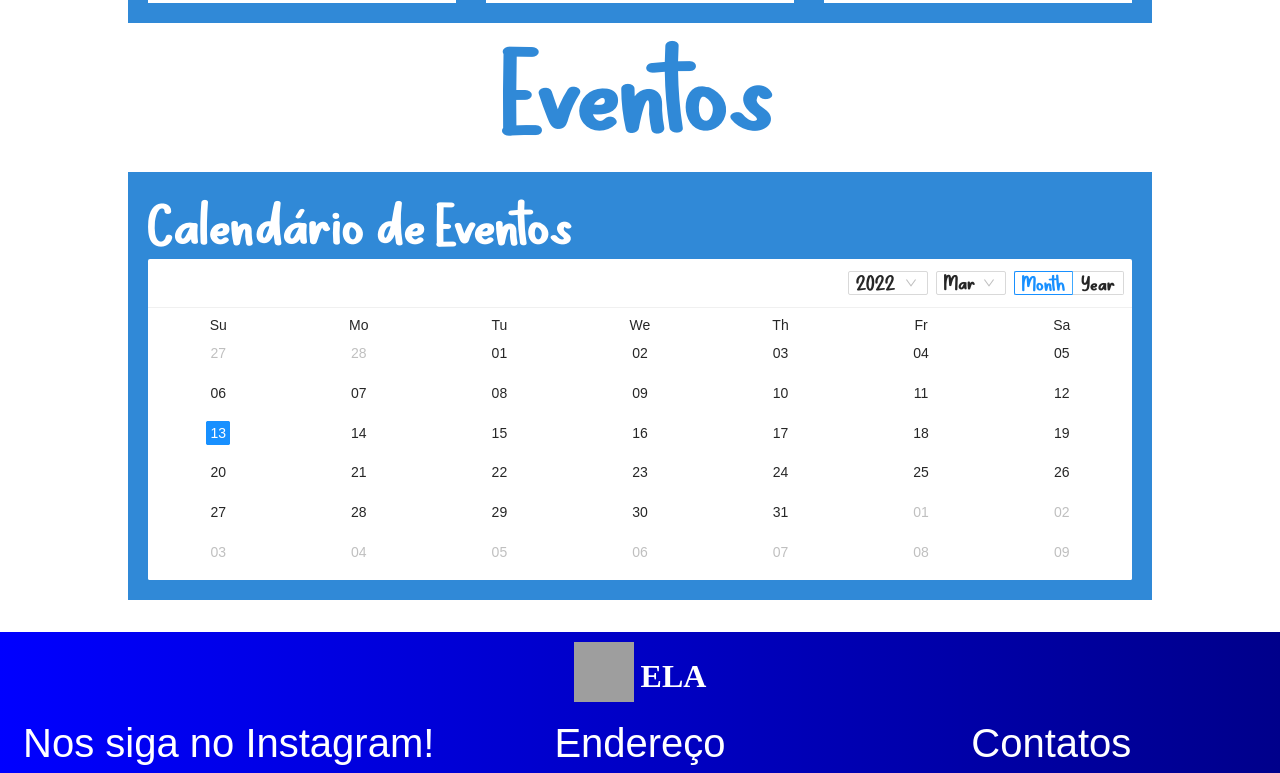
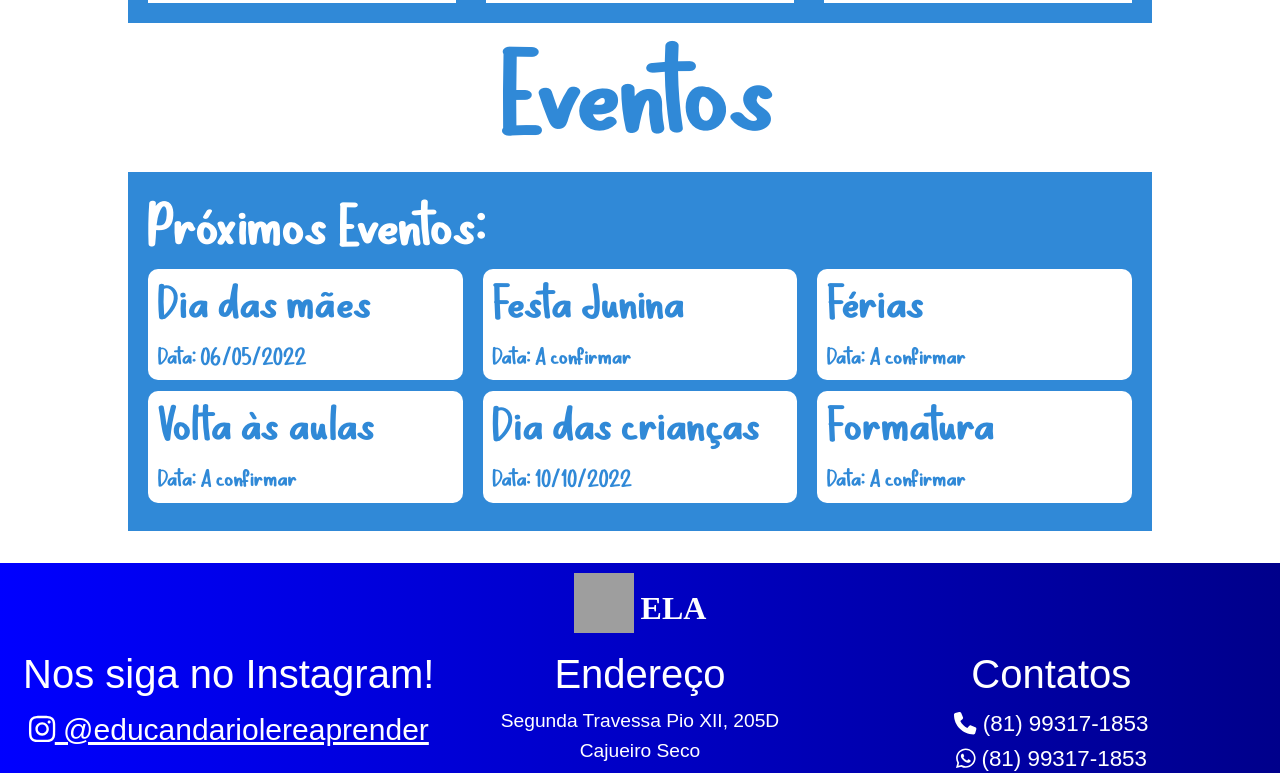
Before and after one commit to srcmarcelo/ela-web, a React (Create React App) app: page /information in a window 1280 px wide. Shown: the part 922-1695 px from the top of the page. Built offline with nearby package versions, Linux system fonts and the light colour scheme; grey boxes are pictures that could not be loaded; the HTML template or start-up script is replaced by a standard one.

Commit message:
setting events

```diff
--- a/src/pages/Home/index.jsx
+++ b/src/pages/Home/index.jsx
@@ -73,7 +73,7 @@ const Home = () => (
     </Container>
     <NewsContainer>
       <h2 className="title">
-        CONHEÇA, COLABORE E MATRICULE SEU FILHO(A) AGORA MESMO!
+        CONHEÇA, COLABORE E MATRICULE SEU(UA) FILHO(A) AGORA MESMO!
       </h2>
       <div className="iconsContainer">
         <RenderIcon
--- /dev/null
+++ b/src/pages/Information/components/InfoEvent/index.jsx
@@ -0,0 +1,11 @@
+import React from "react";
+import { EventContainer } from "./styles";
+
+const InfoEvent = ({title, date}) => (
+  <EventContainer>
+    <h1>{title}</h1>
+    <span>Data: {date}</span>
+  </EventContainer>
+);
+
+export default InfoEvent;
--- /dev/null
+++ b/src/pages/Information/components/InfoEvent/styles.js
@@ -0,0 +1,21 @@
+import styled from "styled-components";
+
+export const EventContainer = styled.div`
+  display: flex;
+  flex-direction: column;
+  justify-content: center;
+  background-color: #fff;
+  padding: 10px;
+  border-radius: 10px;
+
+  h1 {
+    font-family: "Kids Font";
+    color: #3089d7;
+    font-size: 2rem;
+  }
+
+  span {
+    color: #3089d7;
+    font-size: 1rem;
+  }
+`;
--- a/src/pages/Information/index.jsx
+++ b/src/pages/Information/index.jsx
@@ -1,5 +1,4 @@
 import React from "react";
-import { Calendar } from "antd";
 import {
   InfoContainer,
   Container,
@@ -7,6 +6,7 @@ import {
   Title,
   Content,
 } from "./styles";
+import InfoEvent from "./components/InfoEvent";
 import Footer from "../../components/Footer";
 
 const Information = () => (
@@ -45,7 +45,7 @@ const Information = () => (
             </h1>
           </div>
           <div className="buildingInfo">
-            <h1>Contamos com 8 salas climatizadas e bem organizadas.</h1>
+            <h1>Contamos com 7 salas climatizadas e bem organizadas.</h1>
           </div>
           <div className="buildingInfo">
             <h1>
@@ -60,8 +60,15 @@ const Information = () => (
       </TitleContainer>
       <Content>
         <div className="calendar">
-          <span>Calendário de Eventos</span>
-          <Calendar fullscreen={false} id="calendario" />
+          <span>Próximos Eventos:</span>
+          <div className="eventsContainer">
+            <InfoEvent title="Dia das mães" date="06/05/2022" />
+            <InfoEvent title="Festa Junina" date="A confirmar" />
+            <InfoEvent title="Férias" date="A confirmar" />
+            <InfoEvent title="Volta às aulas" date="A confirmar" />
+            <InfoEvent title="Dia das crianças" date="10/10/2022" />
+            <InfoEvent title="Formatura" date="A confirmar" />
+          </div>
         </div>
       </Content>
     </Container>
--- a/src/pages/Information/styles.js
+++ b/src/pages/Information/styles.js
@@ -24,8 +24,14 @@ export const Title = styled.h1`
   margin-bottom: 0.2rem;
   padding: 10px;
 
+  @media (max-width: 600px) {
+    font-size: 4rem;
+  }
   @media (max-width: 480px) {
     font-size: 3rem;
+  }
+  @media (max-width: 380px) {
+    font-size: 2rem;
   }
 `;
 
@@ -118,10 +124,24 @@ export const Content = styled.div`
     background-color: #3089d7;
     color: #fff;
     font-size: 2.5rem;
-    padding: 20px;
+    padding: 20px 20px 40px 20px;
+    width: 100%;
 
     span {
       font-family: "Kids Font";
     }
+
+    .eventsContainer {
+      display: grid;
+      grid-template-columns: repeat(3, 1fr);
+      gap: 5% 2%;
+      margin-top: 10px;
+
+      @media (max-width: 960px) {
+        grid-template-columns: repeat(1, 1fr);
+        gap: 2% 0px;
+        padding-bottom: 50px;
+      }
+    }
   }
 `;
```
